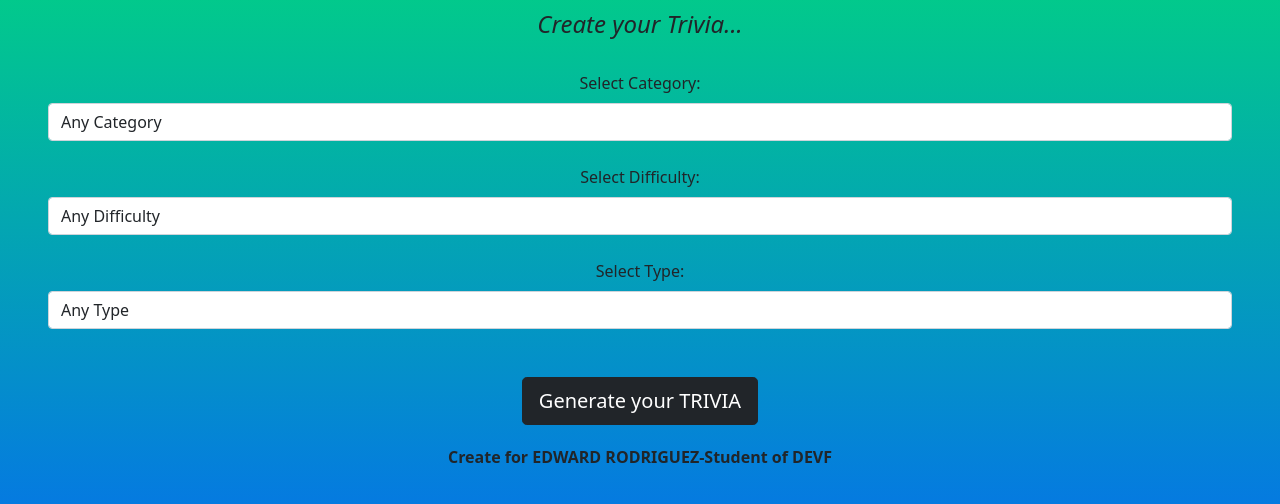
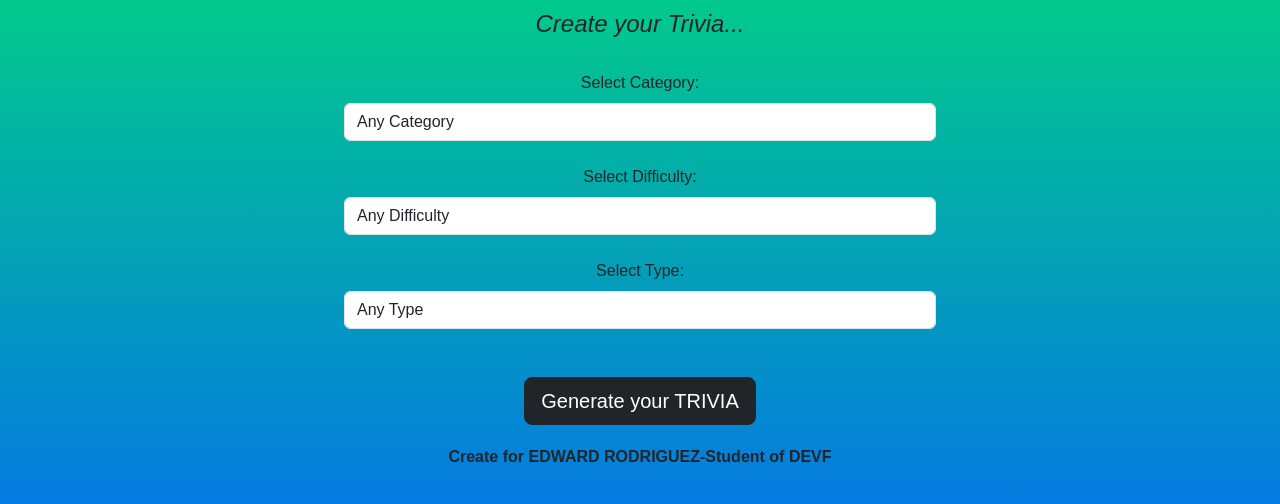
Before and after one commit to 3DWARDRG/Trivia_APP, a website: page index.html in a window 1280 px wide. Shown: the part 262-766 px from the top of the page. Drawn offline with nearby package versions, Linux system fonts and the light colour scheme; a web font is replaced by a local one.

Commit message:
Update index.html

```diff
--- a/index.html
+++ b/index.html
@@ -11,8 +11,6 @@
     <link rel="preconnect" href="https://fonts.googleapis.com">
     <link rel="preconnect" href="https://fonts.gstatic.com" crossorigin>
     <link href="https://fonts.googleapis.com/css2?family=Ysabeau+SC:wght@400;500&display=swap" rel="stylesheet">
-    <!-- CSS only -->
-<link href="https://cdn.jsdelivr.net/npm/bootstrap@5.1.3/dist/css/bootstrap.min.css" rel="stylesheet" integrity="sha384-1BmE4kWBq78iYhFldvKuhfTAU6auU8tT94WrHftjDbrCEXSU1oBoqyl2QvZ6jIW3" crossorigin="anonymous">
     <!-- JavaScript Bundle with Popper -->
 <script defer src="https://cdn.jsdelivr.net/npm/bootstrap@5.1.3/dist/js/bootstrap.bundle.min.js" integrity="sha384-ka7Sk0Gln4gmtz2MlQnikT1wXgYsOg+OMhuP+IlRH9sENBO0LRn5q+8nbTov4+1p" crossorigin="anonymous"></script>
 </head>
```
